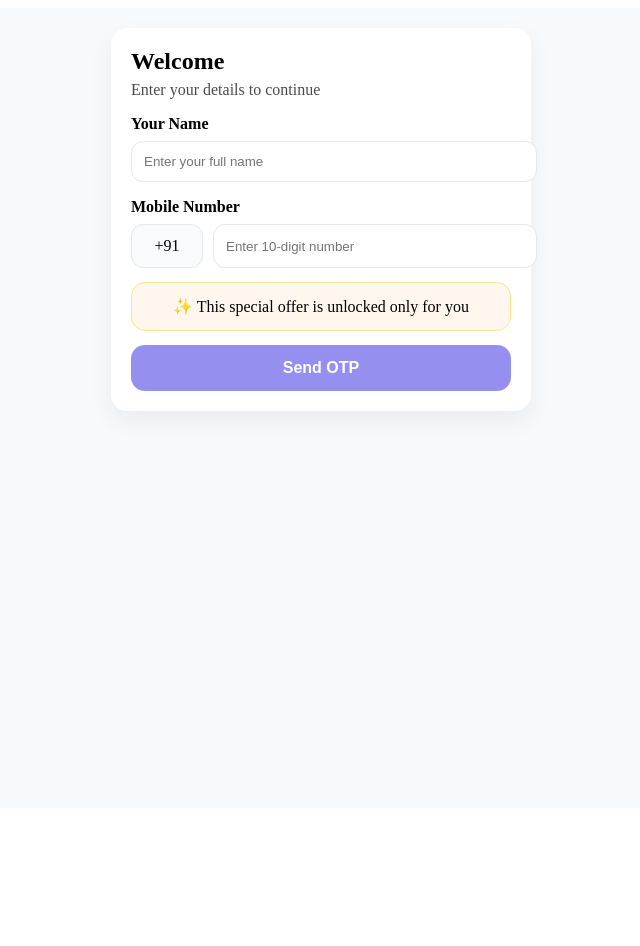
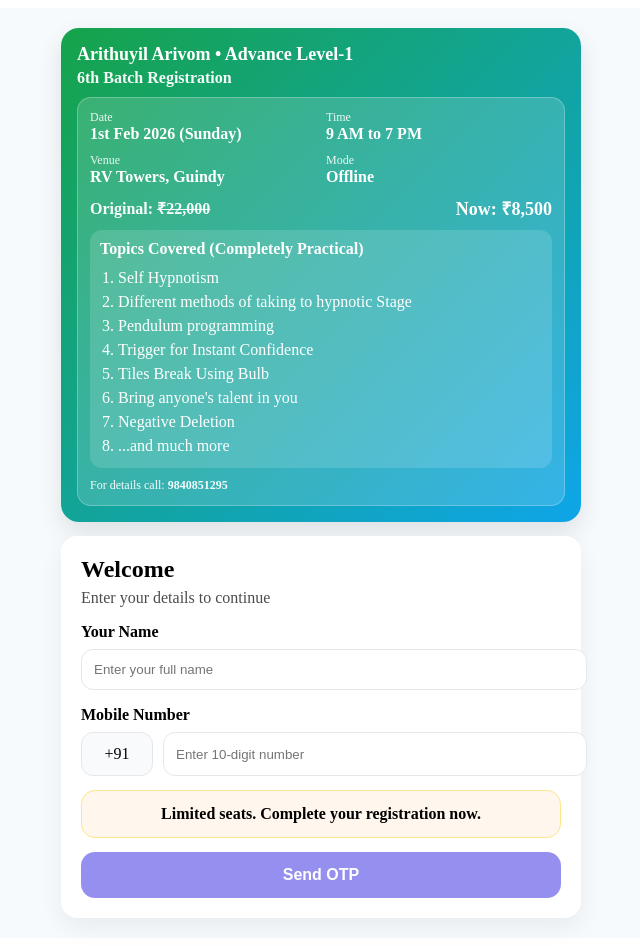
Before and after one commit to hussaingalax/aa6-booking, a React (Vite) app: page / in a window 1280 px wide. Shown: the whole page, without its empty margins (319-959 px from the left). Before the commit the page ends 816 px from the top, so only its background shows below. Built offline with nearby package versions, Linux system fonts and the light colour scheme; no server answers.

Commit message:
Refactor Home component layout and styles

```diff
--- a/src/pages/Home.tsx
+++ b/src/pages/Home.tsx
@@ -9,7 +9,78 @@ export default function Home() {
   const canContinue = name.trim().length >= 2 && /^\d{10}$/.test(mobile);
 
   return (
-    <div style={{ maxWidth: 420, margin: "0 auto", padding: 20 }}>
+    <div style={{ maxWidth: 520, margin: "0 auto", padding: 20 }}>
+      {/* Info Card */}
+      <div
+        style={{
+          background: "linear-gradient(135deg, #16a34a 0%, #0ea5e9 100%)",
+          borderRadius: 18,
+          padding: 16,
+          color: "#fff",
+          boxShadow: "0 10px 25px rgba(0,0,0,0.10)",
+          marginBottom: 14,
+        }}
+      >
+        <div style={{ fontWeight: 900, fontSize: 18 }}>Arithuyil Arivom • Advance Level-1</div>
+        <div style={{ opacity: 0.95, marginTop: 4, fontWeight: 800 }}>6th Batch Registration</div>
+
+        <div
+          style={{
+            marginTop: 10,
+            background: "rgba(255,255,255,0.16)",
+            border: "1px solid rgba(255,255,255,0.25)",
+            padding: 12,
+            borderRadius: 14,
+          }}
+        >
+          <div style={{ display: "grid", gridTemplateColumns: "1fr 1fr", gap: 10 }}>
+            <div>
+              <div style={{ fontSize: 12, opacity: 0.9 }}>Date</div>
+              <div style={{ fontWeight: 900 }}>1st Feb 2026 (Sunday)</div>
+            </div>
+            <div>
+              <div style={{ fontSize: 12, opacity: 0.9 }}>Time</div>
+              <div style={{ fontWeight: 900 }}>9 AM to 7 PM</div>
+            </div>
+            <div>
+              <div style={{ fontSize: 12, opacity: 0.9 }}>Venue</div>
+              <div style={{ fontWeight: 900 }}>RV Towers, Guindy</div>
+            </div>
+            <div>
+              <div style={{ fontSize: 12, opacity: 0.9 }}>Mode</div>
+              <div style={{ fontWeight: 900 }}>Offline</div>
+            </div>
+          </div>
+
+          <div style={{ marginTop: 10, display: "flex", justifyContent: "space-between", alignItems: "center", gap: 10 }}>
+            <div style={{ fontWeight: 900 }}>
+              <span style={{ opacity: 0.95 }}>Original: </span>
+              <span style={{ textDecoration: "line-through", opacity: 0.95 }}>₹22,000</span>
+            </div>
+            <div style={{ fontWeight: 900, fontSize: 18 }}>Now: ₹8,500</div>
+          </div>
+
+          <div style={{ marginTop: 10, padding: 10, borderRadius: 12, background: "rgba(255,255,255,0.14)" }}>
+            <div style={{ fontWeight: 900 }}>Topics Covered (Completely Practical)</div>
+            <ol style={{ marginTop: 8, marginBottom: 0, paddingLeft: 18, lineHeight: 1.5 }}>
+              <li>Self Hypnotism</li>
+              <li>Different methods of taking to hypnotic Stage</li>
+              <li>Pendulum programming</li>
+              <li>Trigger for Instant Confidence</li>
+              <li>Tiles Break Using Bulb</li>
+              <li>Bring anyone&apos;s talent in you</li>
+              <li>Negative Deletion</li>
+              <li>...and much more</li>
+            </ol>
+          </div>
+
+          <div style={{ marginTop: 10, fontSize: 12, opacity: 0.95 }}>
+            For details call: <b>9840851295</b>
+          </div>
+        </div>
+      </div>
+
+      {/* Login Card */}
       <div style={{ background: "#fff", borderRadius: 16, padding: 20, boxShadow: "0 10px 25px rgba(0,0,0,0.06)" }}>
         <h2 style={{ margin: 0 }}>Welcome</h2>
         <p style={{ marginTop: 6, opacity: 0.7 }}>Enter your details to continue</p>
@@ -35,8 +106,8 @@ export default function Home() {
           />
         </div>
 
-        <div style={{ marginTop: 14, padding: 14, borderRadius: 14, border: "1px solid #fde68a", background: "#fff7ed", textAlign: "center" }}>
-          ✨ This special offer is unlocked only for you
+        <div style={{ marginTop: 14, padding: 14, borderRadius: 14, border: "1px solid #fde68a", background: "#fff7ed", textAlign: "center", fontWeight: 800 }}>
+          Limited seats. Complete your registration now.
         </div>
 
         <button
@@ -51,7 +122,6 @@ export default function Home() {
 
             nav("/otp");
           }}
-
           style={{
             width: "100%",
             marginTop: 14,
```
Lines whose indentation alone changed are shown as unchanged.
